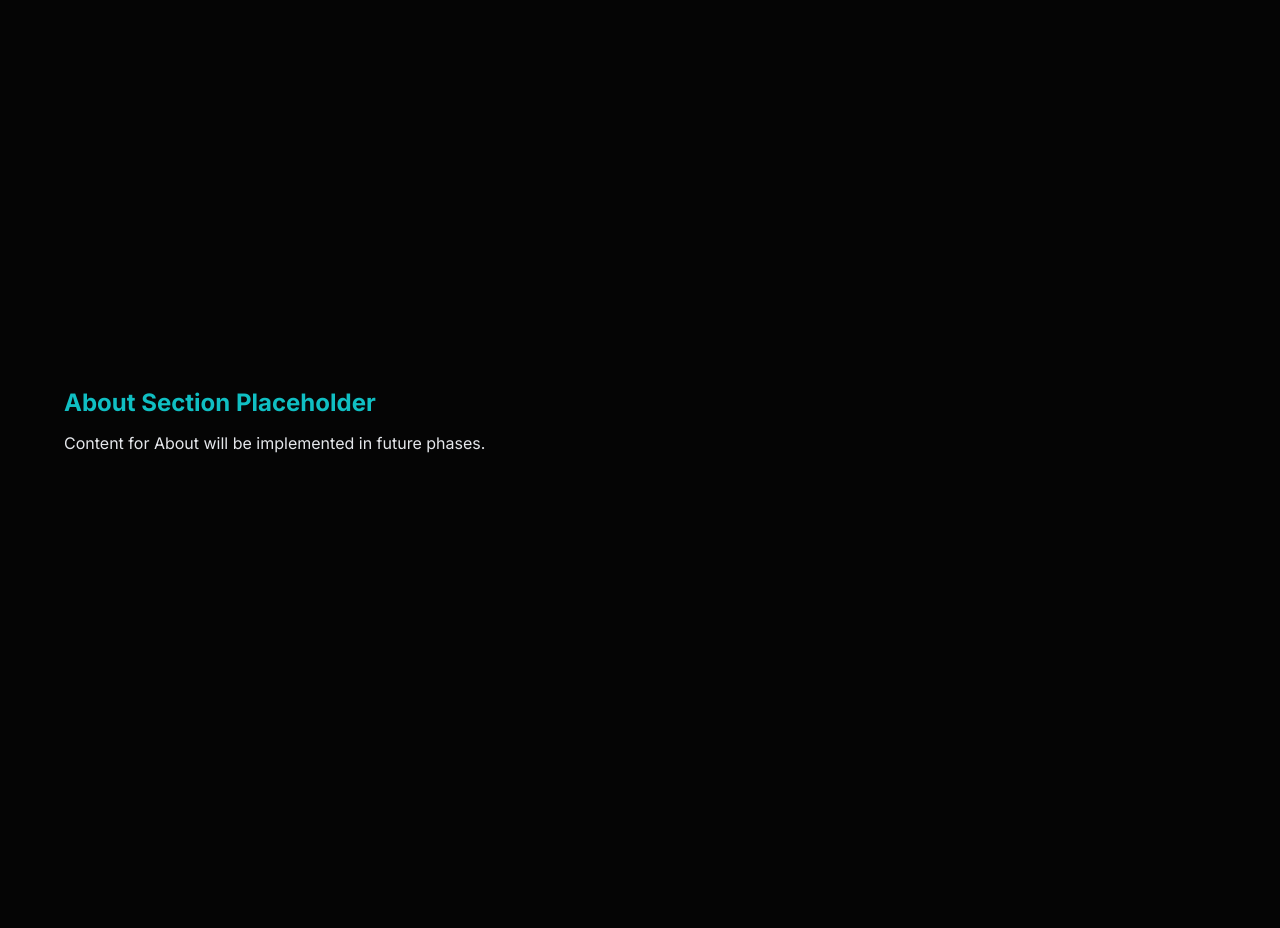
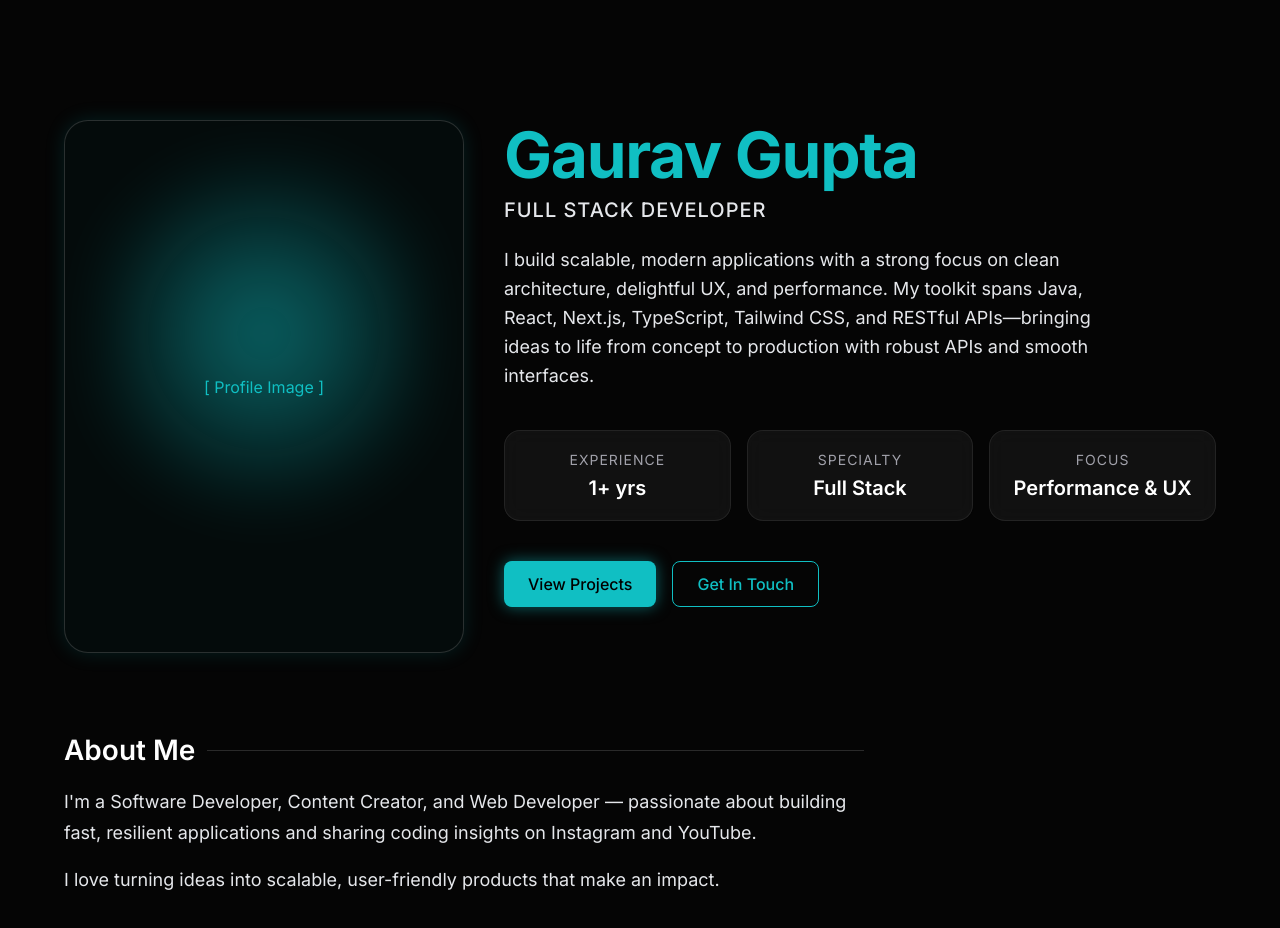
Before and after one commit to PreethamAnand/Portfolio, a React (Vite) app: page / in a window 1280 px wide. Shown: the part 860-1788 px from the top of the page. Built offline with nearby package versions, Linux system fonts and the light colour scheme.

Commit message:
feat: implement portfolio about section

```diff
--- a/src/sections/About.jsx
+++ b/src/sections/About.jsx
@@ -1,11 +1,262 @@
-import React from 'react';
+import React, { useEffect, useRef } from 'react';
+import gsap from 'gsap';
+import { ScrollTrigger } from 'gsap/ScrollTrigger';
+import Button from '../components/Button';
+
+gsap.registerPlugin(ScrollTrigger);
 
 const About = () => {
+  const containerRef = useRef(null);
+  const leftColRef = useRef(null);
+  const rightColRef = useRef(null);
+  const aboutMeRef = useRef(null);
+  const profileImgRef = useRef(null);
+
+  const stats = [
+    { title: 'Experience', value: '1+ yrs' },
+    { title: 'Specialty', value: 'Full Stack' },
+    { title: 'Focus', value: 'Performance & UX' },
+  ];
+
+  useEffect(() => {
+    let mm = gsap.matchMedia();
+
+    mm.add("(min-width: 320px)", () => {
+      const tl = gsap.timeline({
+        scrollTrigger: {
+          trigger: containerRef.current,
+          start: 'top 75%',
+          toggleActions: 'play none none none',
+        },
+        defaults: { ease: 'power3.out', duration: 0.6 }
+      });
+
+      // Left Column (Profile Image)
+      tl.fromTo(leftColRef.current,
+        { y: 30, opacity: 0 },
+        { y: 0, opacity: 1 }
+      )
+      // Right Column Content (Name, Role, Desc)
+      .fromTo(rightColRef.current.children,
+        { y: 20, opacity: 0 },
+        { y: 0, opacity: 1, stagger: 0.15 },
+        "-=0.4"
+      )
+      // About Me Section
+      .fromTo(aboutMeRef.current,
+        { y: 20, opacity: 0 },
+        { y: 0, opacity: 1 },
+        "-=0.2"
+      );
+    });
+
+    return () => {
+      mm.revert();
+    };
+  }, []);
+
   return (
-    <section id="about" className="section">
-      <div className="container">
-        <h2 style={{ color: 'var(--accent-primary)', marginBottom: '16px' }}>About Section Placeholder</h2>
-        <p style={{ color: 'var(--text-secondary)' }}>Content for About will be implemented in future phases.</p>
+    <section
+      id="about"
+      ref={containerRef}
+      className="section"
+      style={{ position: 'relative', padding: '100px 0' }}
+    >
+      <div className="container" style={{ display: 'flex', flexDirection: 'column', gap: '60px' }}>
+
+        {/* Main Profile Block */}
+        <div style={{
+          display: 'flex',
+          flexWrap: 'wrap',
+          gap: '40px',
+          alignItems: 'flex-start',
+          justifyContent: 'space-between'
+        }}>
+
+          {/* Left Column: Profile Image */}
+          <div
+            ref={leftColRef}
+            style={{
+              flex: '1 1 300px',
+              maxWidth: '400px',
+              display: 'flex',
+              justifyContent: 'center',
+              position: 'relative',
+              opacity: 0 // initial for gsap
+            }}
+          >
+            {/* Ambient Profile Glow */}
+            <div style={{
+              position: 'absolute',
+              width: '80%',
+              height: '80%',
+              background: 'radial-gradient(circle, var(--glow-cyan) 0%, transparent 70%)',
+              filter: 'blur(30px)',
+              zIndex: -1,
+            }}></div>
+
+            {/* Profile Image Placeholder */}
+            <div
+              ref={profileImgRef}
+              className="profile-container"
+              style={{
+                width: '100%',
+                aspectRatio: '3/4',
+                background: 'rgba(25, 211, 209, 0.03)',
+                border: '1px solid var(--border-strong)',
+                borderRadius: '24px',
+                display: 'flex',
+                alignItems: 'center',
+                justifyContent: 'center',
+                color: 'var(--accent-primary)',
+                boxShadow: '0 0 20px rgba(16, 191, 195, 0.15)',
+                transition: 'transform 0.3s ease, box-shadow 0.3s ease',
+                cursor: 'default',
+                overflow: 'hidden'
+              }}
+              onMouseEnter={(e) => {
+                e.currentTarget.style.transform = 'translateY(-5px) scale(1.02)';
+                e.currentTarget.style.boxShadow = '0 0 30px rgba(16, 191, 195, 0.3)';
+              }}
+              onMouseLeave={(e) => {
+                e.currentTarget.style.transform = 'translateY(0) scale(1)';
+                e.currentTarget.style.boxShadow = '0 0 20px rgba(16, 191, 195, 0.15)';
+              }}
+            >
+              <span>[ Profile Image ]</span>
+            </div>
+          </div>
+
+          {/* Right Column: Info & Stats */}
+          <div
+            ref={rightColRef}
+            style={{
+              flex: '2 1 400px',
+              display: 'flex',
+              flexDirection: 'column'
+            }}
+          >
+            <h2 style={{
+              fontSize: 'clamp(2.5rem, 5vw, 4rem)',
+              color: 'var(--accent-primary)',
+              fontWeight: '700',
+              lineHeight: 1.1,
+              marginBottom: '8px',
+              letterSpacing: '-0.02em',
+              opacity: 0
+            }}>
+              Gaurav Gupta
+            </h2>
+
+            <h3 style={{
+              fontSize: '1.25rem',
+              color: 'var(--text-secondary)',
+              fontWeight: '500',
+              marginBottom: '24px',
+              letterSpacing: '1px',
+              textTransform: 'uppercase',
+              opacity: 0
+            }}>
+              Full Stack Developer
+            </h3>
+
+            <p style={{
+              color: 'var(--text-secondary)',
+              fontSize: '1.125rem',
+              lineHeight: 1.6,
+              marginBottom: '40px',
+              maxWidth: '600px',
+              opacity: 0
+            }}>
+              I build scalable, modern applications with a strong focus on clean architecture, delightful UX, and performance. My toolkit spans Java, React, Next.js, TypeScript, Tailwind CSS, and RESTful APIs—bringing ideas to life from concept to production with robust APIs and smooth interfaces.
+            </p>
+
+            {/* Stat Cards */}
+            <div style={{
+              display: 'grid',
+              gridTemplateColumns: 'repeat(auto-fit, minmax(140px, 1fr))',
+              gap: '16px',
+              marginBottom: '40px',
+              opacity: 0
+            }}>
+              {stats.map((stat, index) => (
+                <div
+                  key={index}
+                  className="stat-card"
+                  style={{
+                    background: 'var(--bg-tertiary)',
+                    border: '1px solid var(--border-subtle)',
+                    borderRadius: '16px',
+                    padding: '20px 16px',
+                    display: 'flex',
+                    flexDirection: 'column',
+                    alignItems: 'center',
+                    justifyContent: 'center',
+                    textAlign: 'center',
+                    backdropFilter: 'blur(10px)',
+                    transition: 'all 0.3s ease',
+                  }}
+                  onMouseEnter={(e) => {
+                    e.currentTarget.style.transform = 'translateY(-4px)';
+                    e.currentTarget.style.borderColor = 'var(--border-strong)';
+                    e.currentTarget.style.boxShadow = '0 4px 20px var(--glow-cyan)';
+                  }}
+                  onMouseLeave={(e) => {
+                    e.currentTarget.style.transform = 'translateY(0)';
+                    e.currentTarget.style.borderColor = 'var(--border-subtle)';
+                    e.currentTarget.style.boxShadow = 'none';
+                  }}
+                >
+                  <span style={{ color: 'var(--text-muted)', fontSize: '0.875rem', marginBottom: '8px', textTransform: 'uppercase', letterSpacing: '1px' }}>
+                    {stat.title}
+                  </span>
+                  <span style={{ color: 'var(--text-primary)', fontSize: '1.25rem', fontWeight: '600' }}>
+                    {stat.value}
+                  </span>
+                </div>
+              ))}
+            </div>
+
+            {/* Buttons */}
+            <div style={{ display: 'flex', gap: '16px', flexWrap: 'wrap', opacity: 0 }}>
+              <Button href="#projects" variant="primary">View Projects</Button>
+              <Button href="#contact" variant="outline">Get In Touch</Button>
+            </div>
+          </div>
+        </div>
+
+        {/* About Me Subsection */}
+        <div
+          ref={aboutMeRef}
+          style={{
+            marginTop: '20px',
+            maxWidth: '800px',
+            opacity: 0 // initial for gsap
+          }}
+        >
+          <h3 style={{
+            fontSize: '1.75rem',
+            color: 'var(--text-primary)',
+            fontWeight: '600',
+            marginBottom: '20px',
+            display: 'flex',
+            alignItems: 'center',
+            gap: '12px'
+          }}>
+            About Me
+            <span style={{ flex: 1, height: '1px', background: 'var(--border-strong)', display: 'block' }}></span>
+          </h3>
+
+          <div style={{ color: 'var(--text-secondary)', fontSize: '1.125rem', lineHeight: 1.7, display: 'flex', flexDirection: 'column', gap: '16px' }}>
+            <p>
+              I'm a Software Developer, Content Creator, and Web Developer — passionate about building fast, resilient applications and sharing coding insights on Instagram and YouTube.
+            </p>
+            <p>
+              I love turning ideas into scalable, user-friendly products that make an impact.
+            </p>
+          </div>
+        </div>
+
       </div>
     </section>
   );
```
